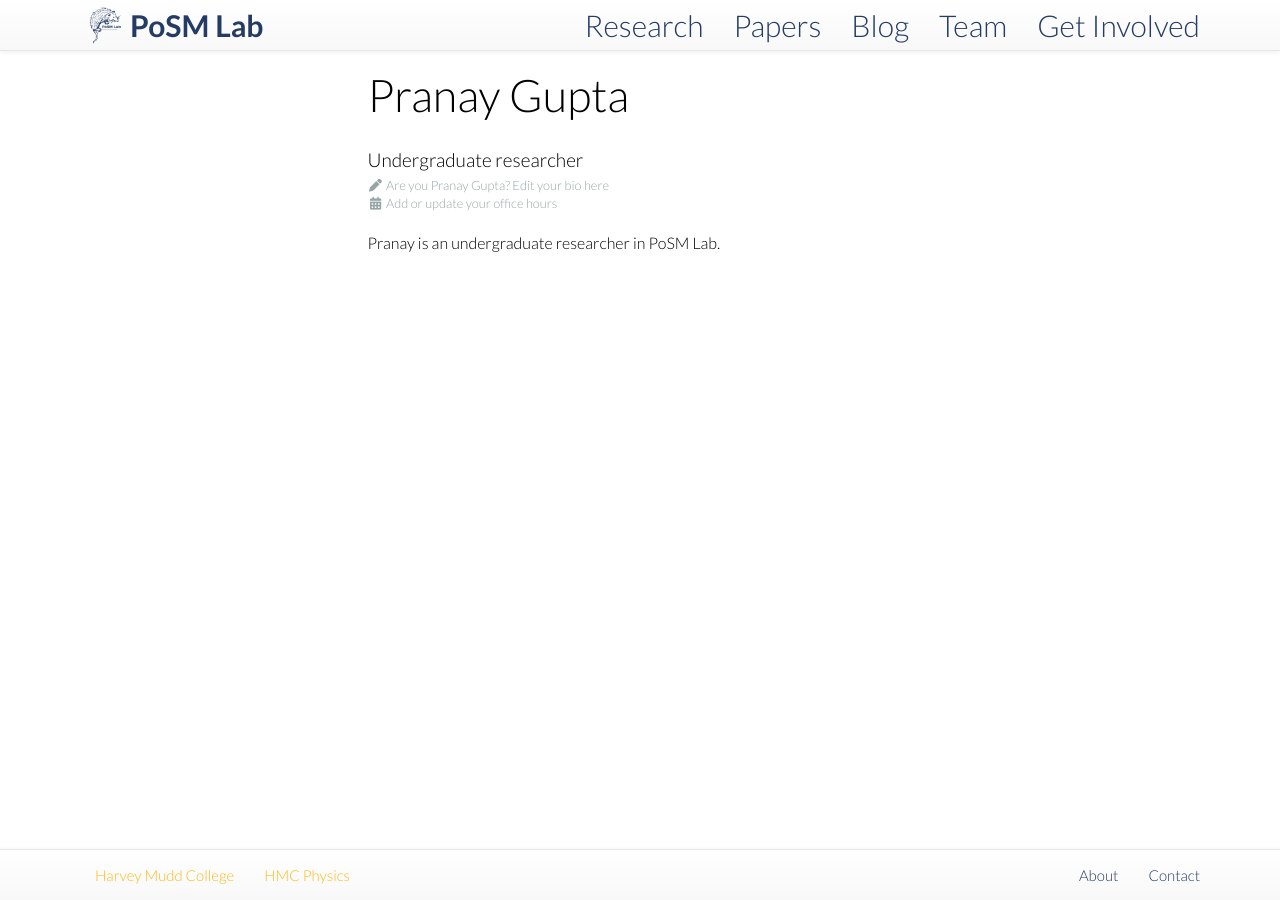
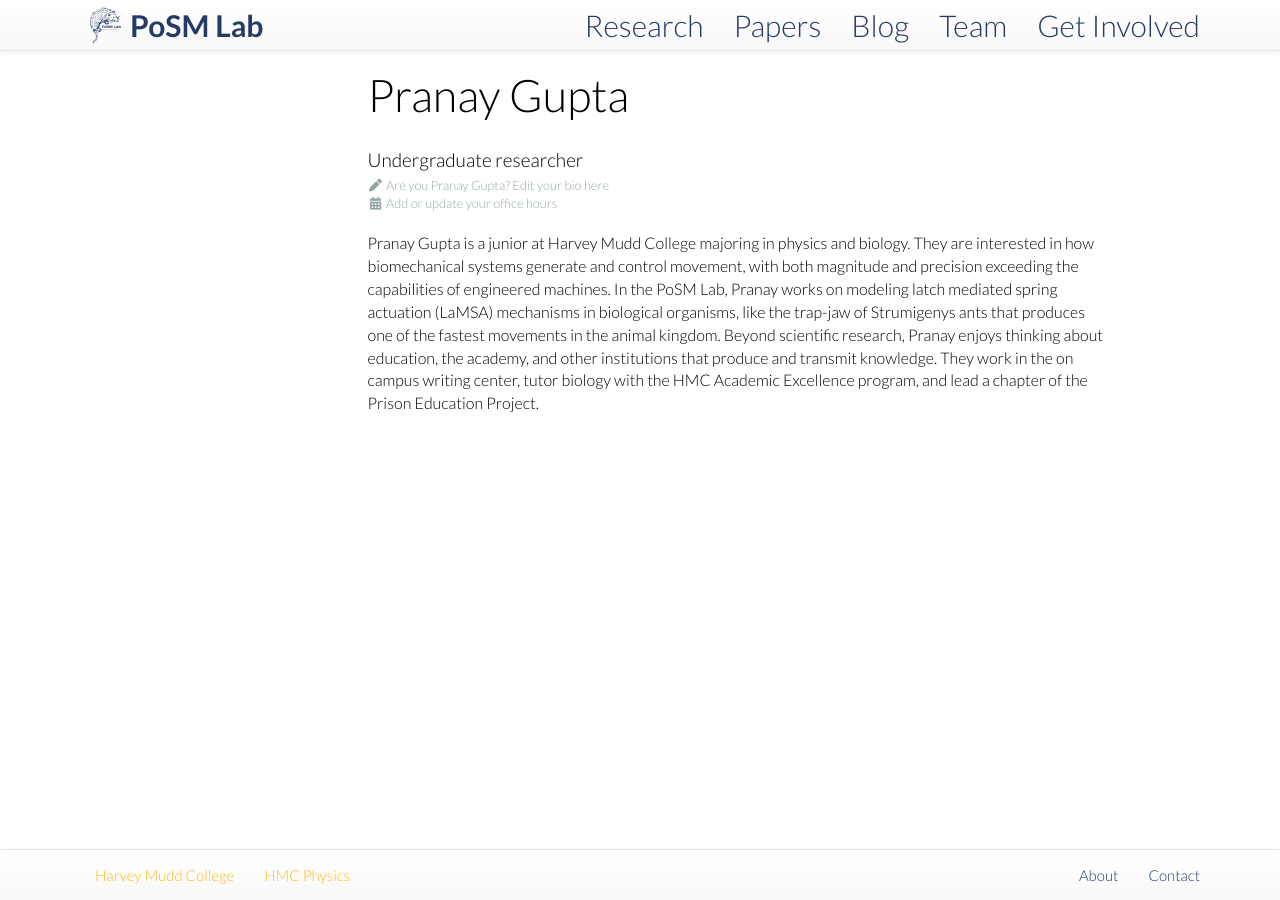
Before and after one commit to posmlab/posmlab.org, a Jekyll site: the page built from team/_posts/2026-06-21-pranay-gupta.md, in a window 1280 px wide. Built offline with Jekyll 4.4.1, drawn with Linux system fonts in a browser that asks for light colours; nearby versions of some CDN libraries.

Commit message:
add bio 2026-09-10

```diff
--- a/team/_posts/2026-06-21-pranay-gupta.md
+++ b/team/_posts/2026-06-21-pranay-gupta.md
@@ -63,4 +63,4 @@ alum: false
   needs to change.
 -->
 
-Pranay is an undergraduate researcher in PoSM Lab.
+Pranay Gupta is a junior at Harvey Mudd College majoring in physics and biology. They are interested in how biomechanical systems generate and control movement, with both magnitude and precision exceeding the capabilities of engineered machines. In the PoSM Lab, Pranay works on modeling latch mediated spring actuation (LaMSA) mechanisms in biological organisms, like the trap-jaw of Strumigenys ants that produces one of the fastest movements in the animal kingdom. Beyond scientific research, Pranay enjoys thinking about education, the academy, and other institutions that produce and transmit knowledge. They work in the on campus writing center, tutor biology with the HMC Academic Excellence program, and lead a chapter of the Prison Education Project.
```
